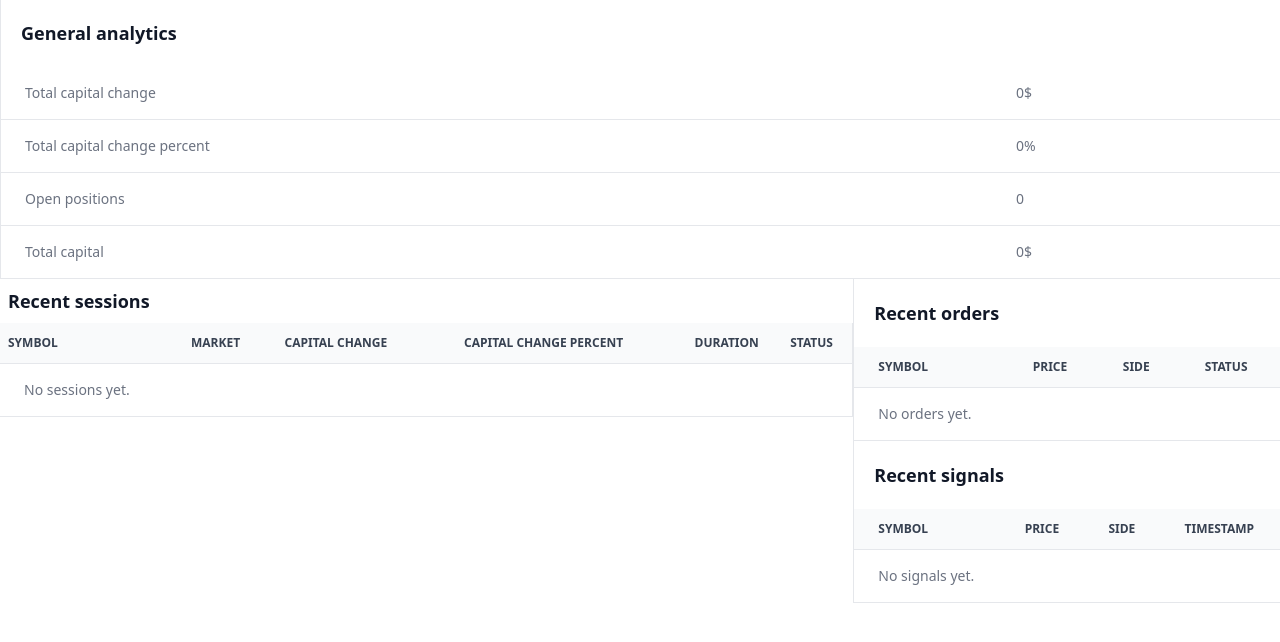
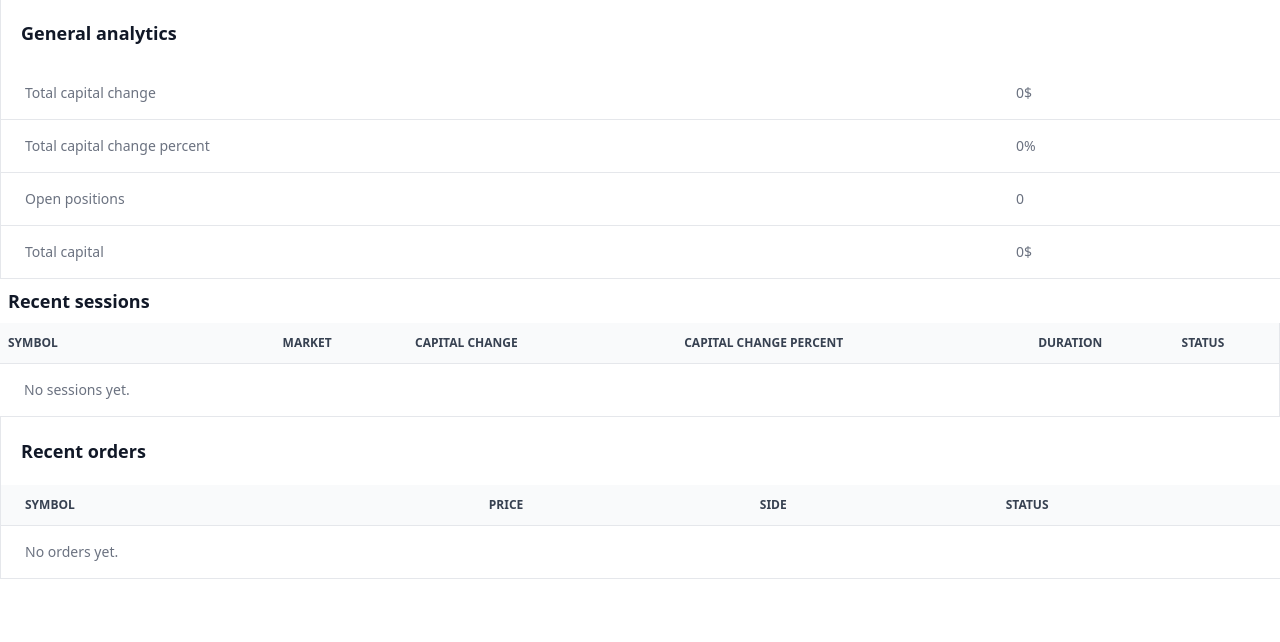
Before and after one commit to selcuko/quantra-be, a Django app: page / in a window 1280 px wide. Shown: the part 74-716 px from the top of the page. Run offline with Django 4.2, Linux system fonts and the light colour scheme; data that the repository does not hold is empty; parts of the project's set-up code (start-up, migrations or seed data) failed here and were passed over; some libraries are stand-ins or nearby versions.

Commit message:
index page styling

```diff
--- a/templates/account/login.html
+++ b/templates/account/login.html
@@ -2,7 +2,8 @@
 {% block header %}{% endblock %}
 {% block content %}
 {% load socialaccount %}
-<section class="bg-gray-50 dark:bg-gray-900">
+<style>html, body { height: 100%; overflow: hidden; };</style>
+<section class="bg-gray-50 dark:bg-gray-900 h-full flex flex-col items-center justify-center overflow-hidden">
     <div class="flex flex-col items-center justify-center px-6 py-8 mx-auto md:h-screen lg:py-0">
         <a href="#" class="flex items-center mb-6 text-2xl font-semibold text-gray-900 dark:text-white">
             <img class="w-8 h-8 mr-2" src="https://flowbite.s3.amazonaws.com/blocks/marketing-ui/logo.svg" alt="logo">
--- a/templates/index.html
+++ b/templates/index.html
@@ -5,8 +5,8 @@
         display: block;
     }
 </style>
-<div class="grid lg:grid-cols-3 md:grid-cols-2">
-    <div class="border-l border-gray-200 col-span-3 row-span-1 overflow-x-auto overflow-y-auto">
+<div class="grid lg:grid-cols-1 md:grid-cols-1 sm:grid-cols-1">
+    <div class="border-l border-gray-200 col-span-1 row-span-1 overflow-x-auto overflow-y-auto">
         <table class="w-full text-sm text-left text-gray-500 dark:text-gray-400">
             <caption
                 class="p-5 text-lg font-semibold text-left text-gray-900 bg-white dark:text-white dark:bg-gray-800">
@@ -48,7 +48,7 @@
             </tbody>
         </table>
     </div>
-    <div class="lg:col-span-2 md:col-span-2 sm:col-span-3 row-span-2 relative overflow-x-auto">
+    <div class="lg:col-span-1 md:col-span-1 sm:col-span-1 row-span-1 relative overflow-x-auto">
         <table class="border-r border-gray-200 w-full text-sm text-left text-gray-500 dark:text-gray-400">
             <caption
                 class="p-5 sm:p-2 text-lg font-semibold text-left text-gray-900 bg-white dark:text-white dark:bg-gray-800">
@@ -245,68 +245,5 @@
             </tbody>
         </table>
     </div>
-    <div class="border-l border-gray-200 col-span-1 row-span-1 overflow-x-auto overflow-y-auto">
-        <table class="w-full text-sm text-left text-gray-500 dark:text-gray-400">
-            <caption
-                class="p-5 text-lg font-semibold text-left text-gray-900 bg-white dark:text-white dark:bg-gray-800">
-                Recent signals
-            </caption>
-            <thead class="text-xs text-gray-700 uppercase bg-gray-50 dark:bg-gray-700 dark:text-gray-400">
-                <tr>
-                    <th scope="col" class="px-6 py-3">
-                        Symbol
-                    </th>
-                    <th scope="col" class="px-6 py-3">
-                        Price
-                    </th>
-                    <th scope="col" class="px-6 py-3">
-                        Side
-                    </th>
-                    <th scope="col" class="px-6 py-3">
-                        Timestamp
-                    </th>
-                </tr>
-            </thead>
-            <tbody>
-                {% for signal in signals %}
-                <tr class="bg-white border-b dark:bg-gray-800 dark:border-gray-700">
-                    <td class="hyphens-auto px-6 py-4 whitespace-nowrap">
-                        {{ signal.symbol.name }}
-                    </td>
-                    <td class="whitespace-nowrap px-6 py-4">
-                        $ {{ signal.display_price }}
-                    </td>
-                    <td class="px-6 py-4">
-                        {% if signal.side == 'BUY' %}
-                        <span
-                            class="nowrap bg-green-100 text-green-800 mr-2 px-2.5 py-0.5 rounded-full dark:bg-green-900 dark:text-green-300">
-                            {{ signal.side }}
-                        </span>
-                        {% elif signal.side == 'SELL' %}
-                        <span
-                            class="nowrap bg-red-100 text-red-800 mr-2 px-2.5 py-0.5 rounded-full dark:bg-red-900 dark:text-red-300">
-                            {{ signal.side }}
-                        </span>
-                        {% else %}
-                        <span
-                            class="nowrap bg-gray-100 text-gray-800 mr-2 px-2.5 py-0.5 rounded-full dark:bg-gray-900 dark:text-gray-300">
-                            {{ signal.side|default:'UNKNOWN' }}
-                        </span>
-                        {% endif %}
-
-                    </td>
-                    <td class="px-6 py-4 hyphens-none whitespace-nowrap">
-                        {{ signal.timestamp|date:"d-m-Y H:i:s" }}
-                </tr>
-                {% empty %}
-                <tr class="bg-white border-b border-t dark:bg-gray-800 dark:border-gray-700">
-                    <td class="hyphens-auto px-6 py-4 whitespace-nowrap">
-                        No signals yet.
-                    </td>
-                </tr>
-                {% endfor %}
-            </tbody>
-        </table>
-    </div>
 </div>
 {% endblock %}
```
